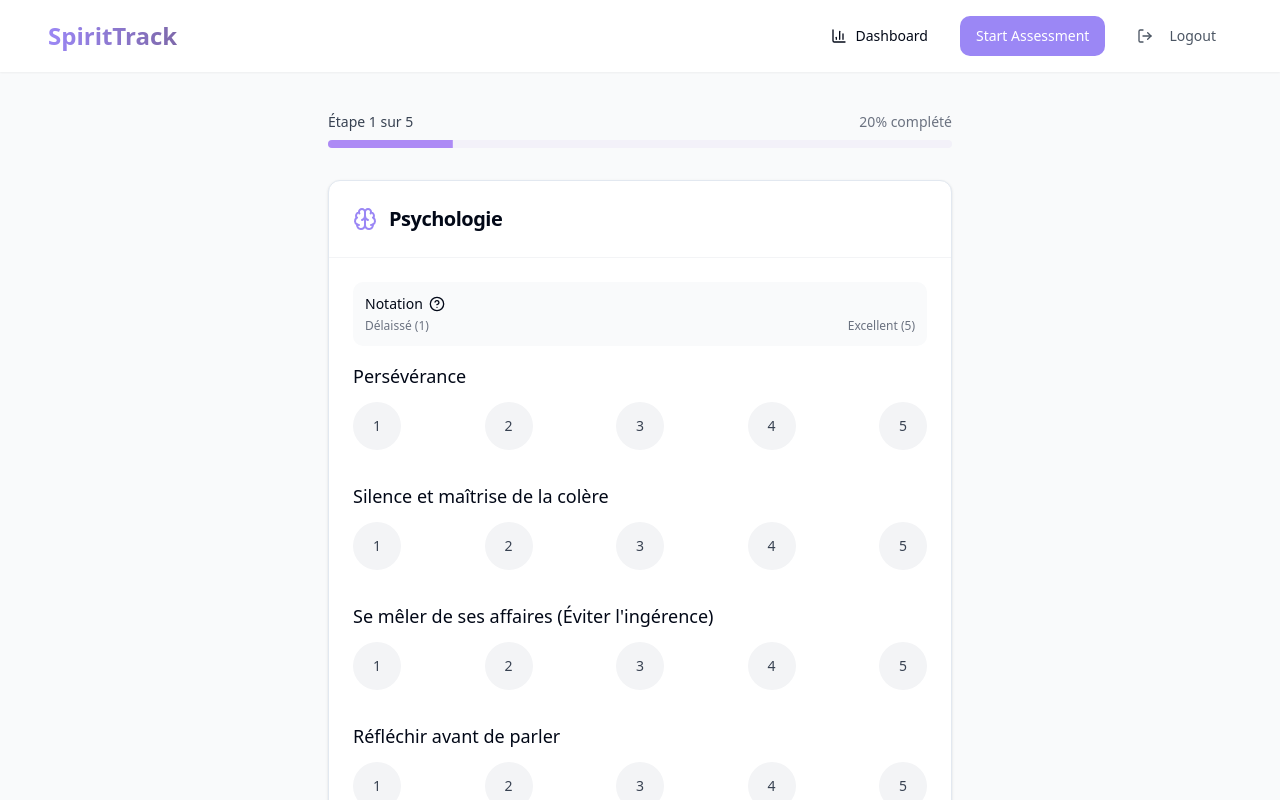
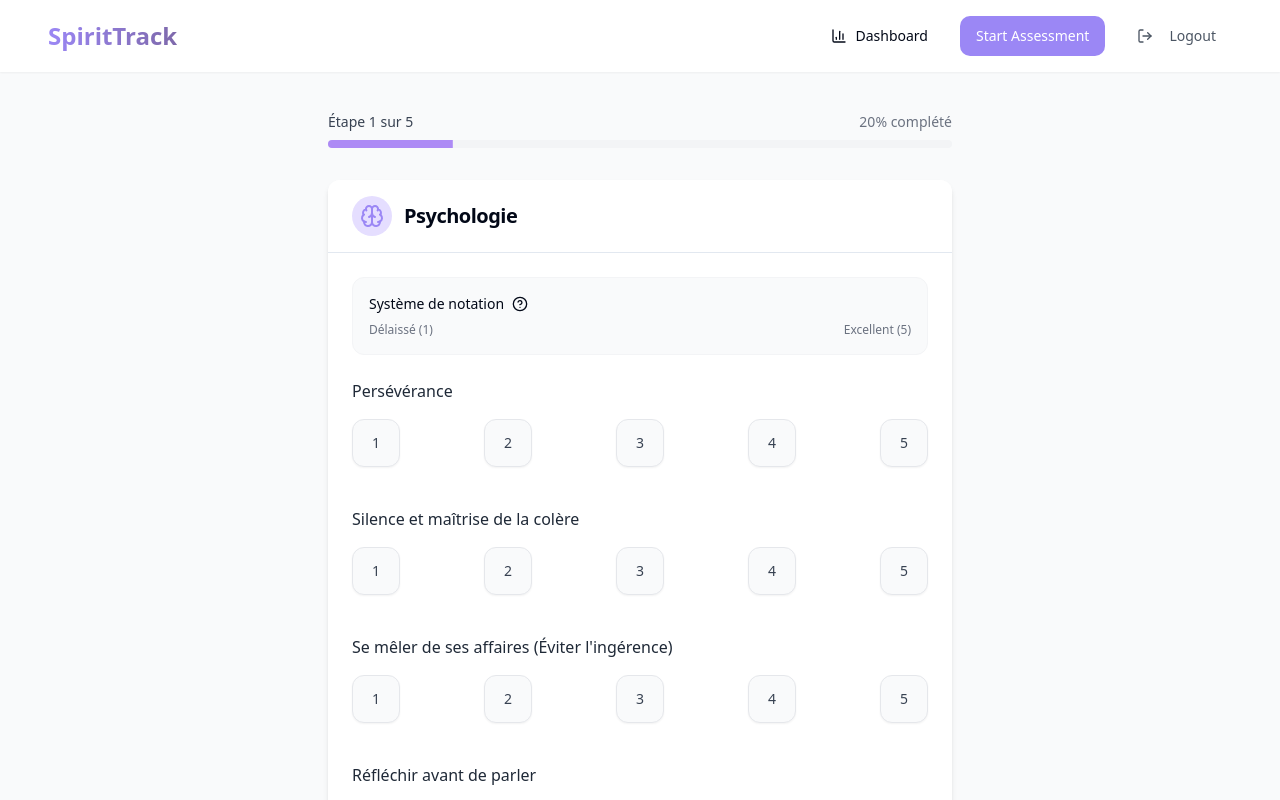
Before and after one commit to dgabdoul/spiritual-growth-tracker, a React (Vite) app: page /assessment/1 in a window 1280 px wide. Shown: the top 800 px of the page. Built offline with nearby package versions, Linux system fonts and the light colour scheme; sample sign-in values are in the browser's storage.

Commit message:
Refactor: Update UI design to match lovable.dev
This commit refactors the UI design to align with the style of lovable.dev.

```diff
--- a/src/components/RatingInput.tsx
+++ b/src/components/RatingInput.tsx
@@ -24,7 +24,7 @@ const RatingInput: React.FC<RatingInputProps> = ({
   ];
 
   return (
-    <div className="flex gap-2 justify-between my-2">
+    <div className="flex gap-2 justify-between my-3">
       {Array.from({ length: max }).map((_, index) => {
         const ratingValue = index + 1;
         return (
@@ -35,17 +35,17 @@ const RatingInput: React.FC<RatingInputProps> = ({
                   type="button"
                   onClick={() => onChange(ratingValue)}
                   className={cn(
-                    "w-12 h-12 rounded-full transition-all flex items-center justify-center text-sm font-medium",
+                    "w-12 h-12 rounded-lg transition-all flex items-center justify-center text-sm font-medium shadow-sm",
                     value >= ratingValue
-                      ? "bg-spirit-purple text-white ring-2 ring-spirit-light-purple shadow-md"
-                      : "bg-gray-100 hover:bg-gray-200 text-gray-700"
+                      ? "bg-spirit-purple text-white shadow-md ring-1 ring-spirit-light-purple"
+                      : "bg-gray-50 hover:bg-gray-100 text-gray-700 border border-gray-200"
                   )}
                   aria-label={`${ratingLabels[index]} (${ratingValue} sur ${max})`}
                 >
                   {ratingValue}
                 </button>
               </TooltipTrigger>
-              <TooltipContent>
+              <TooltipContent className="px-3 py-1.5 text-xs bg-black/80 text-white border-none">
                 <p>{ratingLabels[index]}</p>
               </TooltipContent>
             </Tooltip>
--- a/src/pages/Assessment/AssessmentCategory.tsx
+++ b/src/pages/Assessment/AssessmentCategory.tsx
@@ -102,38 +102,43 @@ const AssessmentCategory: React.FC = () => {
   ];
 
   return (
-    <div className="min-h-screen bg-gray-50">
+    <div className="min-h-screen bg-gray-50 dark:bg-gray-900">
       <Header />
       <main className="max-w-2xl mx-auto py-10 px-4 sm:px-6">
         <div className="mb-8">
           <div className="flex items-center justify-between mb-2">
-            <span className="text-sm font-medium text-gray-700">
+            <span className="text-sm font-medium text-gray-700 dark:text-gray-300">
               Étape {currentIndex + 1} sur {categoryOrder.length}
             </span>
-            <span className="text-sm text-gray-500">{progressValue}% complété</span>
+            <span className="text-sm text-gray-500 dark:text-gray-400">{progressValue.toFixed(0)}% complété</span>
           </div>
-          <Progress value={progressValue} className="h-2" />
+          <Progress value={progressValue} className="h-2 bg-gray-100 dark:bg-gray-800" />
         </div>
 
-        <Card className="shadow">
-          <CardHeader className="border-b border-gray-100">
+        <Card className="shadow-md border-0 overflow-hidden">
+          <CardHeader className="border-b bg-white dark:bg-gray-800 px-6 py-4">
             <div className="flex items-center gap-3">
-              <div className="text-spirit-purple">{categoryIcons[currentCategory]}</div>
-              <CardTitle className="text-xl">{categoryTitles[currentCategory]}</CardTitle>
+              <div className="text-spirit-purple p-2 bg-spirit-soft-purple dark:bg-purple-900/30 rounded-full">
+                {categoryIcons[currentCategory]}
+              </div>
+              <CardTitle className="text-xl font-semibold">
+                {categoryTitles[currentCategory]}
+              </CardTitle>
             </div>
           </CardHeader>
-          <CardContent className="pt-6">
-            <div className="mb-4 bg-gray-50 p-3 rounded-md text-sm">
-              <div className="font-medium mb-1 flex items-center">
-                <span>Notation</span>
+          <CardContent className="p-6 bg-white dark:bg-gray-800">
+            <div className="mb-6 bg-gray-50 dark:bg-gray-900/50 p-4 rounded-lg text-sm border border-gray-100 dark:border-gray-700">
+              <div className="font-medium mb-2 flex items-center gap-1.5">
+                <span>Système de notation</span>
                 <TooltipProvider>
                   <Tooltip>
                     <TooltipTrigger asChild>
-                      <Button variant="ghost" size="icon" className="h-5 w-5 ml-1">
+                      <Button variant="ghost" size="icon" className="h-5 w-5 rounded-full">
                         <HelpCircle className="h-3 w-3" />
+                        <span className="sr-only">Aide sur la notation</span>
                       </Button>
                     </TooltipTrigger>
-                    <TooltipContent>
+                    <TooltipContent className="w-64 p-3 bg-black/90 text-white border-none">
                       <div className="space-y-1 text-xs">
                         {ratingLegend.map(rating => (
                           <div key={rating.value} className="flex items-center gap-1">
@@ -145,16 +150,16 @@ const AssessmentCategory: React.FC = () => {
                   </Tooltip>
                 </TooltipProvider>
               </div>
-              <div className="flex justify-between text-xs text-gray-500">
+              <div className="flex justify-between text-xs text-gray-500 dark:text-gray-400">
                 <span>Délaissé (1)</span>
                 <span>Excellent (5)</span>
               </div>
             </div>
 
-            <div className="space-y-8">
+            <div className="space-y-10">
               {categoryQuestions.map((question) => (
                 <div key={question.id} className="animate-fadeIn">
-                  <h3 className="text-lg font-medium mb-3">{question.text}</h3>
+                  <h3 className="text-base font-medium mb-4 text-gray-800 dark:text-gray-200">{question.text}</h3>
                   <RatingInput
                     value={answers[question.id] || 0}
                     onChange={(value) => handleRatingChange(question.id, value)}
@@ -164,18 +169,18 @@ const AssessmentCategory: React.FC = () => {
               ))}
             </div>
           </CardContent>
-          <CardFooter className="flex justify-between pt-4 border-t border-gray-100">
+          <CardFooter className="flex justify-between pt-4 p-6 bg-gray-50 dark:bg-gray-900/50 border-t border-gray-100 dark:border-gray-800">
             <Button
               variant="outline"
               onClick={navigateToPreviousCategory}
-              className="flex items-center gap-2"
+              className="flex items-center gap-2 border-gray-200 dark:border-gray-700 dark:bg-transparent dark:text-gray-300 dark:hover:bg-gray-800"
             >
               <ArrowLeft size={16} />
               Précédent
             </Button>
             <Button
               onClick={navigateToNextCategory}
-              className="bg-spirit-purple hover:bg-spirit-deep-purple flex items-center gap-2"
+              className="bg-spirit-purple hover:bg-spirit-deep-purple flex items-center gap-2 shadow-sm"
               disabled={isSubmitting}
             >
               {nextButtonLabel}
```
